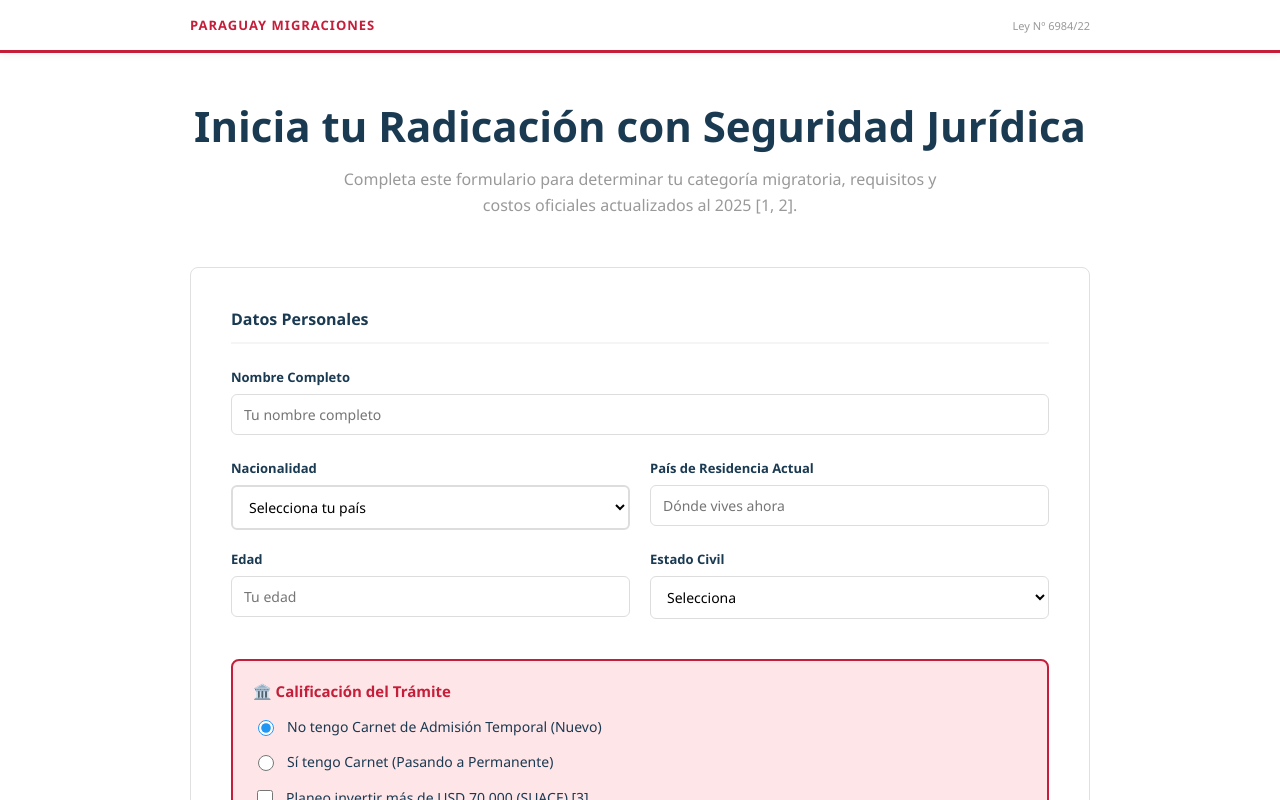
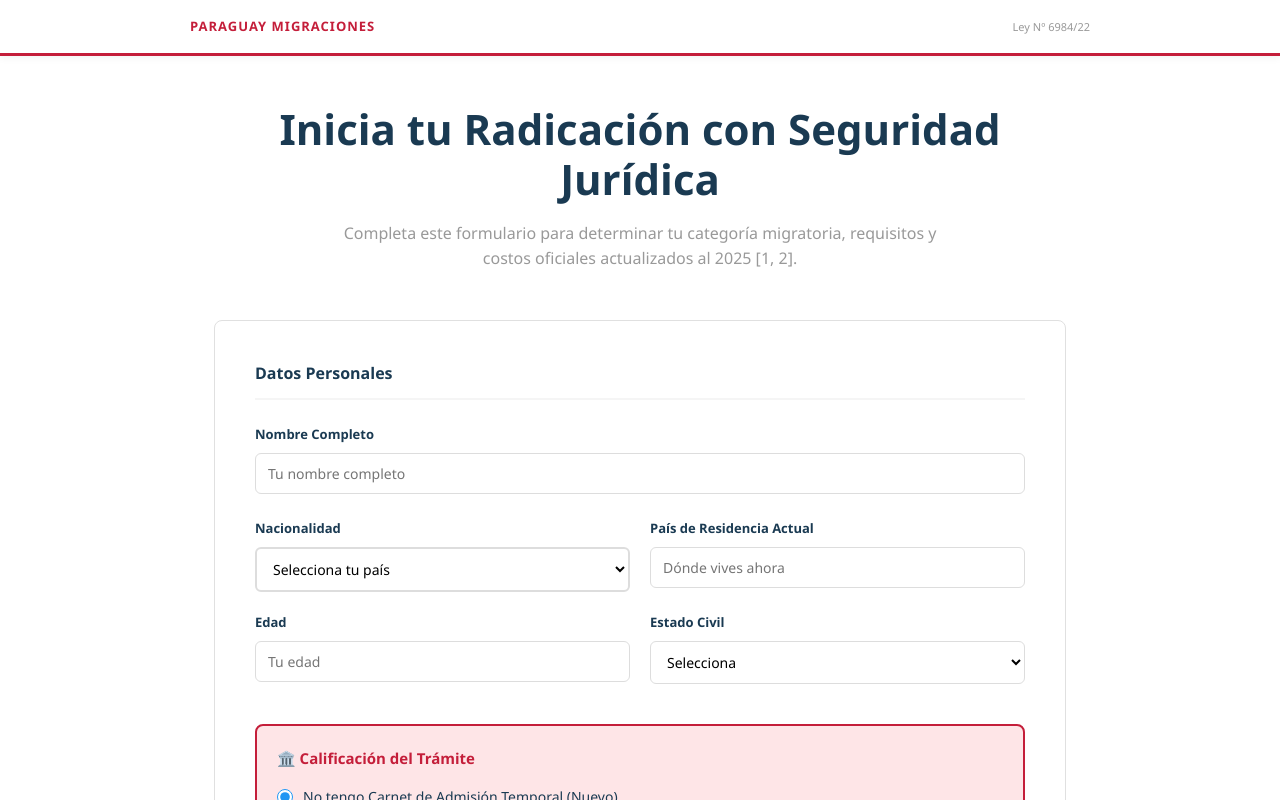
Before and after one commit to abrahamkohan/radicacionparaguay, a Next.js app: page / in a window 1280 px wide. Shown: the top 800 px of the page. Built offline with nearby package versions, Linux system fonts and the light colour scheme.

Commit message:
Update globals.css

```diff
--- a/app/globals.css
+++ b/app/globals.css
@@ -0,0 +1,30 @@
+* {
+  margin: 0;
+  padding: 0;
+  box-sizing: border-box;
+}
+
+html,
+body {
+  width: 100%;
+  height: 100%;
+  font-family: 'Segoe UI', 'Helvetica Neue', Arial, sans-serif;
+  background-color: #ffffff;
+  color: #333333;
+  line-height: 1.6;
+}
+
+body {
+  overflow-x: hidden;
+}
+
+input,
+select,
+textarea,
+button {
+  font-family: inherit;
+}
+
+html {
+  scroll-behavior: smooth;
+}
```
